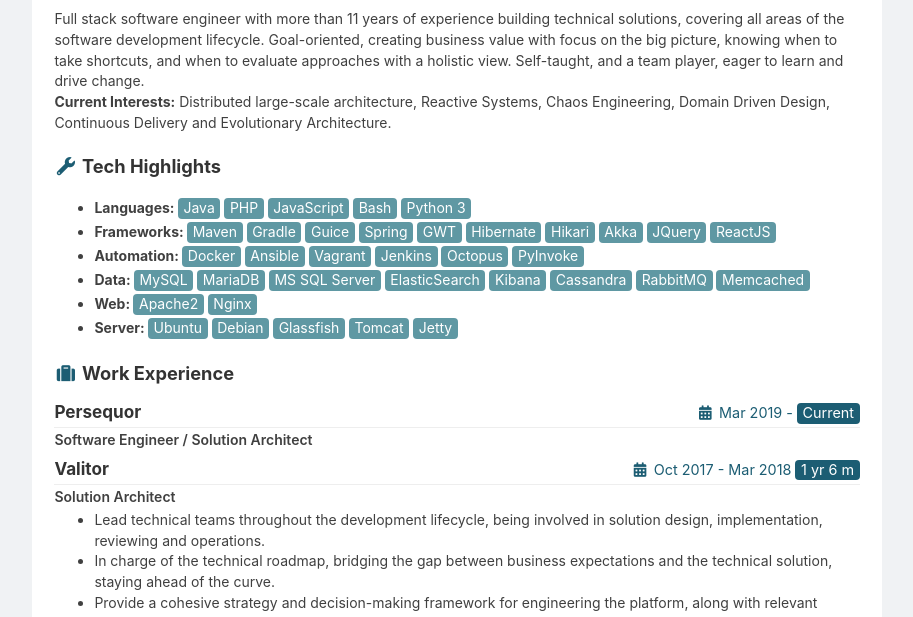
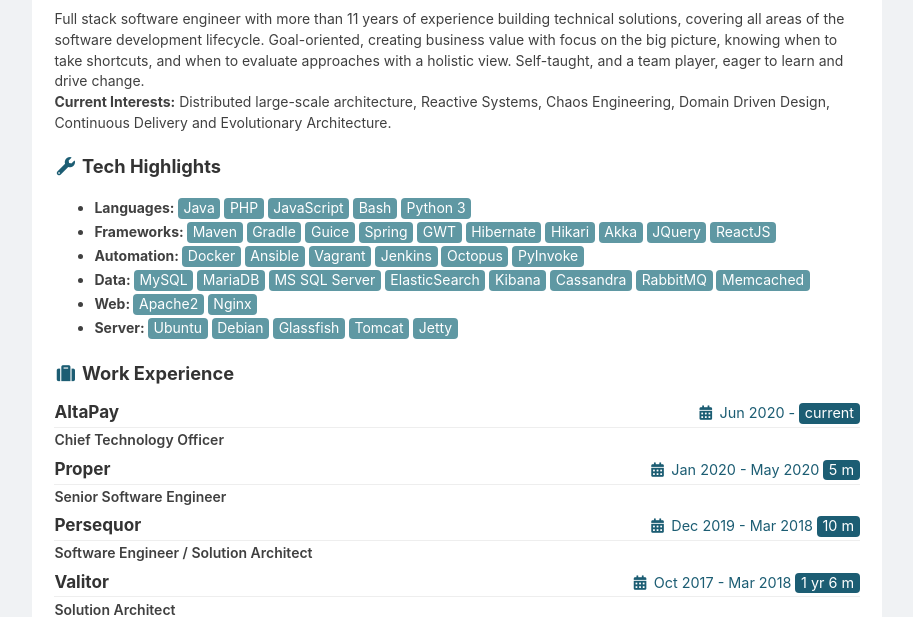
Before and after one commit to emicha/cv-2.0, a plain HTML site: page index.html in a window 1280 px wide. Shown: the part 161-778 px from the top of the page, without its empty margins (183-1096 px from the left). Drawn offline with Linux system fonts and the light colour scheme.

Commit message:
Add information about proper and altapay

```diff
--- a/index.html
+++ b/index.html
@@ -80,12 +80,42 @@
 				<div class="row">
 					<div class="title">
 						<div class="heading-left">
+							<h3><a href="https://altapay.com">AltaPay</a></h3>
+						</div>
+						<div class="heading-right">
+							<div>
+								<span class="date"><i class="fa fa-fw fa-calendar s-margin-right"></i>Jun 2020 - </span>
+								<span class="date round tag main-color">current</span>
+							</div>
+						</div>
+					</div>
+					<hr>
+					<h4>Chief Technology Officer</h4>
+				</div>
+				<div class="row">
+					<div class="title">
+						<div class="heading-left">
+							<h3><a href="https://helloproper.com">Proper</a></h3>
+						</div>
+						<div class="heading-right">
+							<div>
+								<span class="date"><i class="fa fa-fw fa-calendar s-margin-right"></i>Jan 2020 - May 2020</span>
+								<span class="date round tag main-color">5 m</span>
+							</div>
+						</div>
+					</div>
+					<hr>
+					<h4>Senior Software Engineer</h4>
+				</div>
+				<div class="row">
+					<div class="title">
+						<div class="heading-left">
 							<h3><a href="https://persequor.com">Persequor</a></h3>
 						</div>
 						<div class="heading-right">
 							<div>
-								<span class="date"><i class="fa fa-fw fa-calendar s-margin-right"></i>Mar 2019 - </span>
-								<span class="date round tag main-color">Current</span>
+								<span class="date"><i class="fa fa-fw fa-calendar s-margin-right"></i>Dec 2019 - Mar 2018</span>
+								<span class="date round tag main-color">10 m</span>
 							</div>
 						</div>
 					</div>
```
